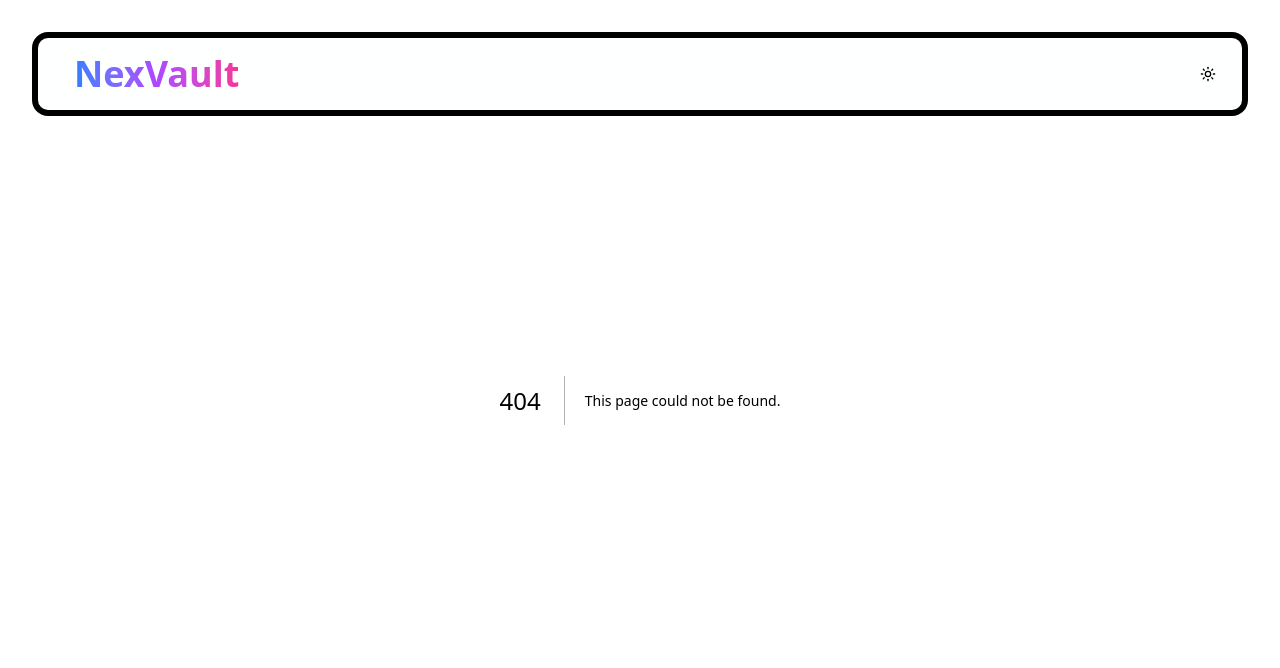
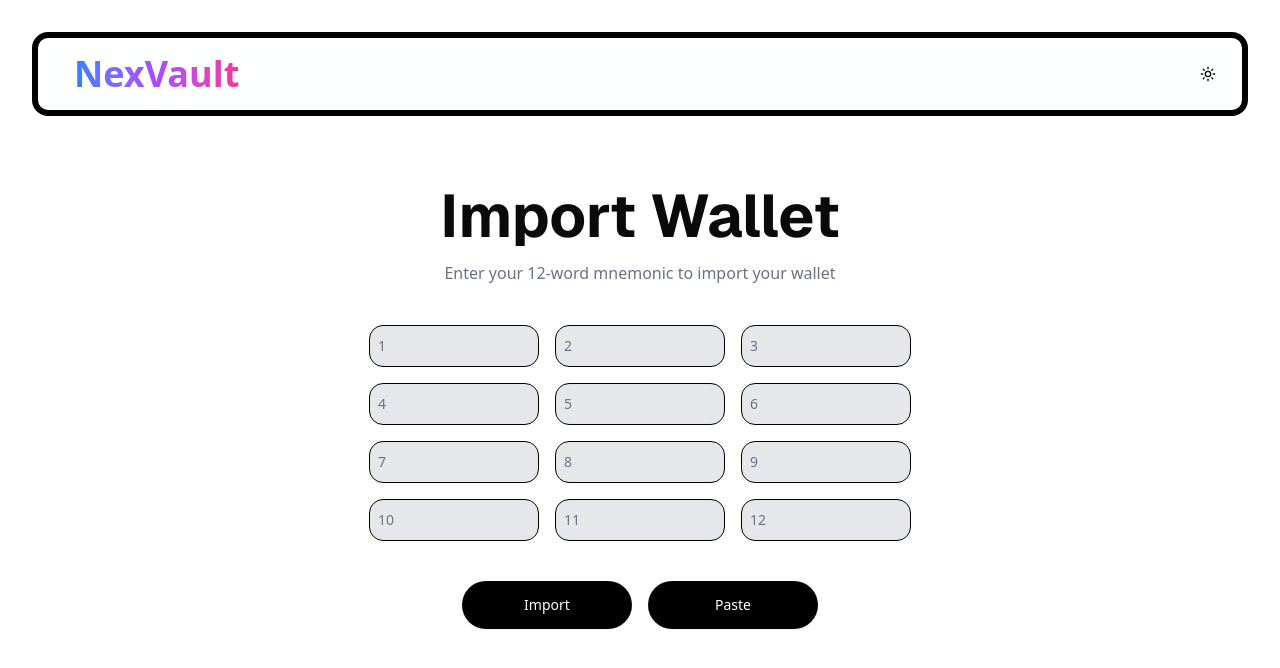
Before and after one commit to Charan1731/NexVault, a Next.js app: page /import in a window 1280 px wide. Before the commit this address had no page. Shown: the top 668 px of the page. Built offline with nearby package versions, Linux system fonts and the light colour scheme.

Commit message:
added modals

```diff
--- a/app/coin/page.tsx
+++ b/app/coin/page.tsx
@@ -1,6 +1,9 @@
 "use client";
+import { Keypair } from '@solana/web3.js';
 import { mnemonicToSeedSync } from 'bip39';
+import { derivePath } from 'ed25519-hd-key';
 import React, { useEffect, useState } from 'react'
+import nacl from 'tweetnacl';
 
 const Page = () => {
   const [network, setNetwork] = useState<string | null>(null);
@@ -9,6 +12,7 @@ const Page = () => {
   const [btcKey, setBtcKey] = useState<string | null>(null);
   const [ethKey, setEthKey] = useState<string | null>(null);
   const [secretKey, setSecretKey] = useState<string | null>(null);
+  const [isOpen,setIsOpen] = useState<boolean>(false);
   useEffect(() => {
     if(typeof window !== 'undefined'){
       const network = localStorage.getItem('network') || 'sol';
@@ -16,6 +20,11 @@ const Page = () => {
       const btcKey = localStorage.getItem('btcKey') || null;
       const ethKey = localStorage.getItem('ethKey') || null;
       const secretKey = localStorage.getItem('secretKey') || null;
+
+
+      if(!secretKey){
+        setIsOpen(true);
+      }
 
       setNetwork(network);
       setSolKey(solKey);
@@ -34,12 +43,53 @@ const Page = () => {
       const seed = mnemonicToSeedSync(secretKey || '');
       const i = solKey?.length || 0;
       const path = `m/44'/501'/${i}'/0`;
-      const derivePath = hdkeyToAccount(hdKey, path);
+      const derivedPath = derivePath(path,seed.toString("hex")).key;
+      const secret = nacl.sign.keyPair.fromSeed(seed).secretKey;
+      const publicKey = Keypair.fromSecretKey(secret).publicKey.toBase58();
+
+      const prevSolKeys = solKey ? JSON.parse(solKey) as string[] : [];
+      const updatedSolKeys = [...prevSolKeys, publicKey];
+      setSolKey(JSON.stringify(updatedSolKeys));
+      localStorage.setItem('solKey', JSON.stringify(updatedSolKeys));
+    }
+    if(network==='btc'){
+      const seed = mnemonicToSeedSync(secretKey || '');
+      const i = btcKey?.length || 0;
+      const path = `m/44'/0'/${i}'/0`;
+      const derivedPath = derivePath(path,seed.toString("hex")).key;
+      const secret = nacl.sign.keyPair.fromSeed(seed).secretKey;
+      const publicKey = Keypair.fromSecretKey(secret).publicKey.toBase58();
+
+      const prevBtcKeys = btcKey ? JSON.parse(btcKey) as string[] : [];
+      const updatedBtcKeys = [...prevBtcKeys, publicKey];
+      setBtcKey(JSON.stringify(updatedBtcKeys));
+      localStorage.setItem('btcKey', JSON.stringify(updatedBtcKeys));
+    }
+    if(network==='eth'){
+      const seed = mnemonicToSeedSync(secretKey || '');
+      const i = ethKey?.length || 0;
+      const path = `m/44'/60'/${i}'/0`;
+      const derivedPath = derivePath(path,seed.toString("hex")).key;
+      const secret = nacl.sign.keyPair.fromSeed(seed).secretKey;
+      const publicKey = Keypair.fromSecretKey(secret).publicKey.toBase58();
+
+      const prevEthKeys = ethKey ? JSON.parse(ethKey) as string[] : [];
+      const updatedEthKeys = [...prevEthKeys, publicKey];
+      setEthKey(JSON.stringify(updatedEthKeys));
+      localStorage.setItem('ethKey', JSON.stringify(updatedEthKeys));
     }
   }
   return (
     <div className='flex flex-col items-center justify-center h-screen'>
       <h1>Hello {network}</h1>
+
+      {isOpen && (
+        <div className="fixed inset-0 z-50 flex items-center justify-center bg-black/50">
+          <div className="bg-white rounded-xl shadow-xl p-6 max-w-sm w-full relative dark:bg-gray-800">
+            <h2 className="text-xl font-semibold mb-4">Import your wallet</h2>
+          </div>
+        </div>
+      )}
     </div>
   )
 }
--- /dev/null
+++ b/app/import/page.tsx
@@ -0,0 +1,99 @@
+'use client'
+import { Button } from '@/components/ui/button'
+import React, { useState } from 'react'
+import { useRouter } from 'next/navigation'
+
+const Page = () => {
+    const router = useRouter();
+    const [isOpen, setIsOpen] = useState(false);
+    const handlePaste = async () => {
+        try {
+          const text = await navigator.clipboard.readText();
+          const words = text.split(' ');
+          if (words.length !== 12) {
+            return;
+          }
+          const inputs = document.querySelectorAll('input[type="text"]');
+          if (inputs.length !== 12) {
+            return;
+          }
+          inputs.forEach((input, index) => {
+            if (input instanceof HTMLInputElement) {
+              input.value = words[index];
+            }
+          });
+          localStorage.setItem('recoveryPhrase', text);
+        } catch (err) {
+          console.error(err);
+        }
+      };
+      const handleImport = (network: 'sol' | 'eth' | 'btc') => {
+        const inputs = document.querySelectorAll('input[type="text"]');
+        const mnemonic = Array.from(inputs).map(input => {
+          if (input instanceof HTMLInputElement) {
+            return input.value;
+          }
+          return '';
+        });
+        localStorage.setItem('secretKey', mnemonic.join(' '));
+        localStorage.setItem('network', network);
+        router.push(`/coin`);
+      }
+  return (
+    <div className='flex flex-col items-center justify-center h-screen'>
+        <div>
+            <h1 className='text-[60px] font-bold text-center font-sans'>Import Wallet</h1>
+            <p className='text-center text-gray-500'>Enter your 12-word mnemonic to import your wallet</p>
+        </div>
+        <div className='grid grid-cols-3 grid-rows-3 gap-4 mt-10'>
+        {Array.from({ length: 12 }, (_, index) => (
+            <div
+              key={index}
+              className="flex flex-row items-center border w-[170px] bg-gray-200 dark:bg-gray-800 border-black p-2 rounded-xl transform transition-all duration-500 hover:scale-105"
+              >
+              <div className="text-sm text-gray-500">{index + 1}</div>
+              <input
+                type="text"
+                className="pl-2 focus:outline-none bg-transparent text-black dark:text-white w-full"
+                required
+              />
+            </div>
+          ))}
+        </div>
+        <div className='flex flex-wrap gap-4 items-center justify-center mt-10'>
+            <Button className='bg-black w-[170px] text-white hover:cursor-pointer dark:bg-white dark:text-black p-6' onClick={() => setIsOpen(true)}>
+                Import
+            </Button>
+            <Button className='bg-black w-[170px] text-white hover:cursor-pointer dark:bg-white dark:text-black p-6' onClick={() => handlePaste()}>
+                Paste
+            </Button>
+        </div>
+        {isOpen && (
+        <div className="fixed inset-0 z-50 flex items-center justify-center bg-black/50">
+          <div className="bg-white rounded-xl shadow-xl p-6 max-w-sm w-full relative dark:bg-gray-800">
+            <h2 className="text-xl font-semibold mb-4">Import your wallet</h2>
+            <button
+              onClick={() => setIsOpen(false)}
+              className="absolute top-2 right-2 text-gray-500 hover:text-red-500 text-xl"
+            >
+              ×
+            </button>
+            <div className='flex flex-wrap justify-center gap-4 mt-10'>
+                <Button className='bg-black w-[170px] text-white hover:cursor-pointer dark:bg-white dark:text-black p-6' onClick={() => handleImport('sol')}>
+                    Solana
+                </Button>
+                <Button className='bg-black w-[170px] text-white hover:cursor-pointer dark:bg-white dark:text-black p-6' onClick={() => handleImport('eth')}>
+                    Ethereum
+                </Button>
+                <Button className='bg-black w-[170px] text-white hover:cursor-pointer dark:bg-white dark:text-black p-6' onClick={() => handleImport('btc')}>
+                    Bitcoin
+                </Button>
+            </div>
+          </div>
+        </div>
+      )}
+    </div>
+  )
+}
+
+export default Page
--- a/app/page.tsx
+++ b/app/page.tsx
@@ -8,6 +8,10 @@ const Home = () => {
   const handleClick = async (chain:'sol'|'btc'|'eth') => {
     localStorage.setItem('network',chain);
     router.push('/coin')
+  }
+
+  const handleImport = () => {
+    router.push('/import')
   }
   return (
     <div className='flex flex-col items-center justify-center h-screen'>
@@ -26,6 +30,11 @@ const Home = () => {
         Ethereum
       </Button>
       </div>
+      <div className='flex flex-col items-center justify-center'>
+        <Button aria-label="Explore Ethereum support" className='p-6 mt-5 bg-black text-white hover:cursor-pointer dark:bg-white dark:text-black' onClick={() => handleImport()}>
+         Import Wallet
+        </Button>
+      </div>
     </div>
   )
 }
--- a/components/Navbar.tsx
+++ b/components/Navbar.tsx
@@ -2,13 +2,16 @@
 import React from 'react'
 import { Button } from './ui/button'
 import { ThemeToggle } from './theme-toggle'
+import Link from 'next/link';
 
 const Navbar = () => {
   return (
     <div className='fixed top-8 left-8 right-8 border-6 border-black rounded-2xl  z-50 bg-background/50 backdrop-blur-sm dark:border-white'>
     <div className='flex justify-between items-center p-4'>
         <div className='flex items-center gap-4 pl-5'>
-        <h1 className='text-4xl font-bold text-transparent bg-clip-text bg-gradient-to-r from-blue-500 via-purple-500 to-pink-500'>NexVault</h1>
+        <Link href="/">
+          <h1 className='text-4xl font-bold text-transparent bg-clip-text bg-gradient-to-r from-blue-500 via-purple-500 to-pink-500'>NexVault</h1>
+        </Link>
         </div>
         <div className='flex items-center gap-4'>
             <ThemeToggle />
--- a/components/ui/button.tsx
+++ b/components/ui/button.tsx
@@ -5,7 +5,7 @@ import { cva, type VariantProps } from "class-variance-authority"
 import { cn } from "@/lib/utils"
 
 const buttonVariants = cva(
-  "inline-flex items-center justify-center gap-2 whitespace-nowrap rounded-md text-sm font-medium transition-all disabled:pointer-events-none disabled:opacity-50 [&_svg]:pointer-events-none [&_svg:not([class*='size-'])]:size-4 shrink-0 [&_svg]:shrink-0 outline-none focus-visible:border-ring focus-visible:ring-ring/50 focus-visible:ring-[3px] aria-invalid:ring-destructive/20 dark:aria-invalid:ring-destructive/40 aria-invalid:border-destructive",
+  "inline-flex items-center justify-center gap-2 whitespace-nowrap rounded-3xl text-sm font-medium transition-all disabled:pointer-events-none disabled:opacity-50 [&_svg]:pointer-events-none [&_svg:not([class*='size-'])]:size-4 shrink-0 [&_svg]:shrink-0 outline-none focus-visible:border-ring focus-visible:ring-ring/50 focus-visible:ring-[3px] aria-invalid:ring-destructive/20 dark:aria-invalid:ring-destructive/40 aria-invalid:border-destructive",
   {
     variants: {
       variant: {
--- a/package.json
+++ b/package.json
@@ -11,15 +11,18 @@
   "dependencies": {
     "@radix-ui/react-dropdown-menu": "^2.1.15",
     "@radix-ui/react-slot": "^1.2.3",
+    "@solana/web3.js": "^1.98.2",
     "bip39": "^3.1.0",
     "class-variance-authority": "^0.7.1",
     "clsx": "^2.1.1",
+    "ed25519-hd-key": "^1.3.0",
     "lucide-react": "^0.525.0",
     "next": "15.4.1",
     "next-themes": "^0.4.6",
     "react": "19.1.0",
     "react-dom": "19.1.0",
     "tailwind-merge": "^3.3.1",
+    "tweetnacl": "^1.0.3",
     "zustand": "^5.0.6"
   },
   "devDependencies": {
```
Also changed, not shown: 1 other file (tests, documents, lock files or other folders).
